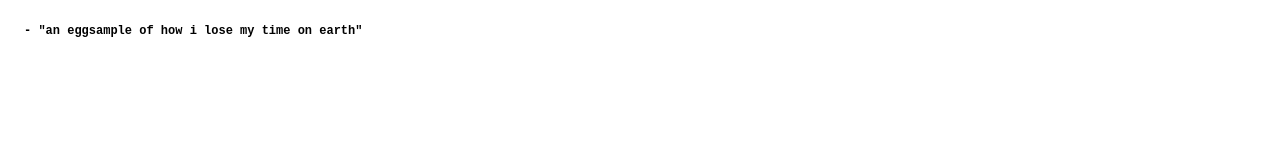
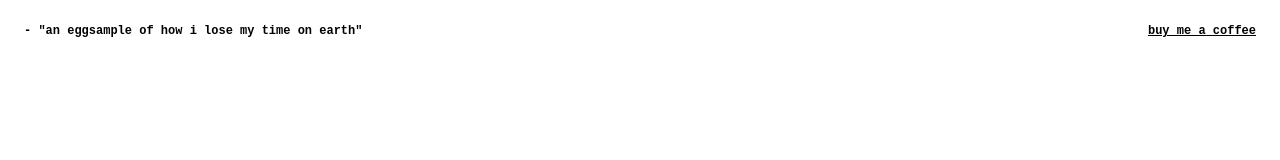
Before and after one commit to sparky-raccoon/egg, a Next.js app: page / in a window 1280 px wide. Shown: the top 160 px of the page. Built offline with nearby package versions, Linux system fonts and the light colour scheme.

Commit message:
feat: add buy me a coffee link

```diff
--- a/src/pages/index.js
+++ b/src/pages/index.js
@@ -1,5 +1,6 @@
 import { useState, useEffect, useCallback, useRef } from 'react'
 import Head from 'next/head'
+import Script from 'next/script';
 import yellowPng from '../../public/yellow.png';
 import whitePng from '../../public/white.png';
 import styles from '@/styles/Home.module.css'
@@ -141,7 +142,10 @@ export default function Home() {
         <link rel="icon" href="/favicon.ico" />
       </Head>
       <main className={styles.main}>
-        <header className={styles.header}><h1 className={styles.title}>{'- "an eggsample of how i lose my time on earth"'}</h1></header>
+        <header className={styles.header}>
+          <h1 className={styles.title}>{'- "an eggsample of how i lose my time on earth"'}</h1>
+          <a href="https://www.buymeacoffee.com/spkyraccoon" target="_blank" className={styles.buyme}>buy me a coffee</a>
+        </header>
         <div className={styles.canvasWrapper}>
           <canvas ref={canvasRef} className={`${styles.canvas} ${!isCanvasReady && styles.hiddenCanvas}`}>
             Désolé, votre navigateur ne prend pas en charge &lt;canvas&gt;.
--- a/src/styles/Home.module.css
+++ b/src/styles/Home.module.css
@@ -1,13 +1,22 @@
 .header {
   position: absolute;
-  left: 24px;
-  top: 24px;
+  left: 0;
+  top: 0;
+  width: 100%;
+  padding: 24px;
+  display: flex;
+  justify-content: space-between;
 }
 
-.title {
+.title, .buyme {
   color: black;
   font-family: monospace;
   font-size: 12px;
+  font-weight: bold;
+}
+
+.buyme {
+  text-decoration: underline;
 }
 
 .main {
@@ -80,6 +89,8 @@
 }
 
 .hoveredButton,
-.button:hover {
+.button:hover,
+.button:focus {
+  outline: none;
   border-style: dotted;
 }
```
